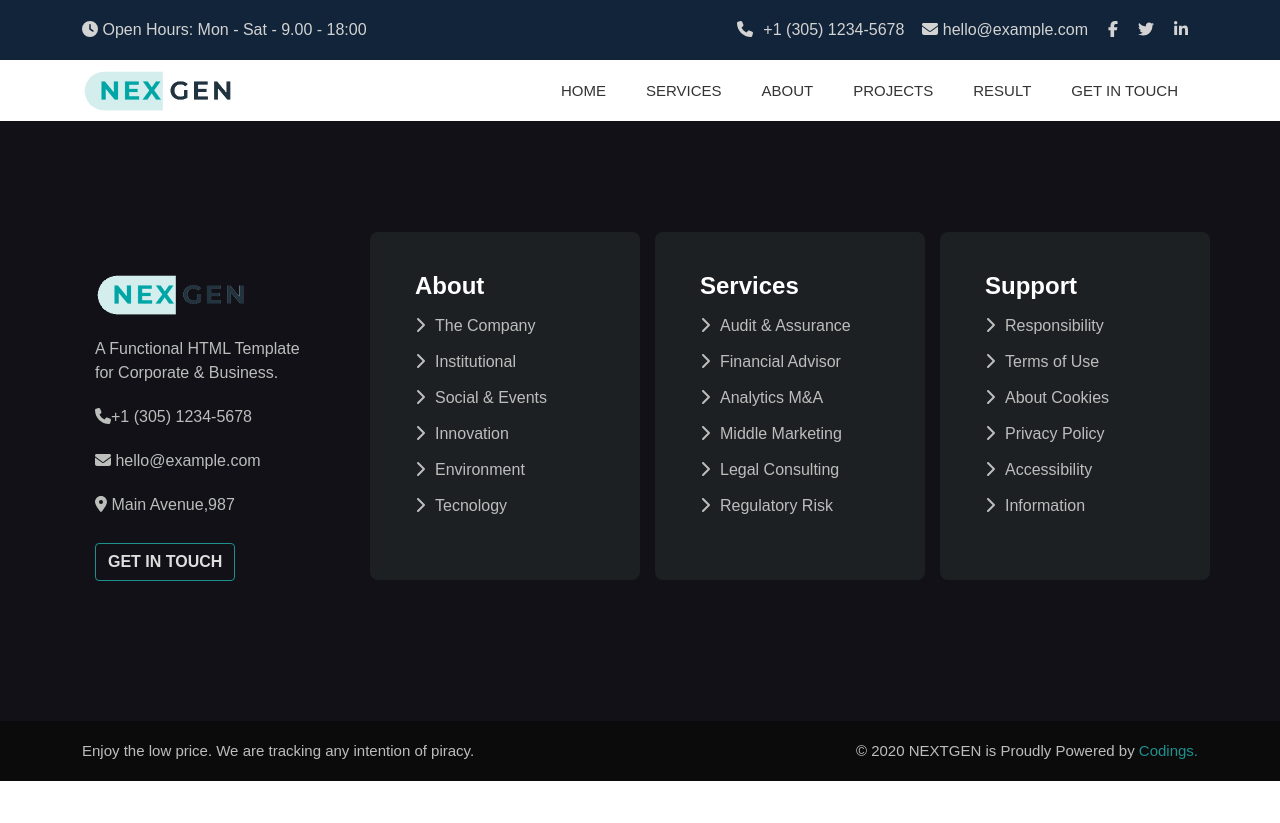
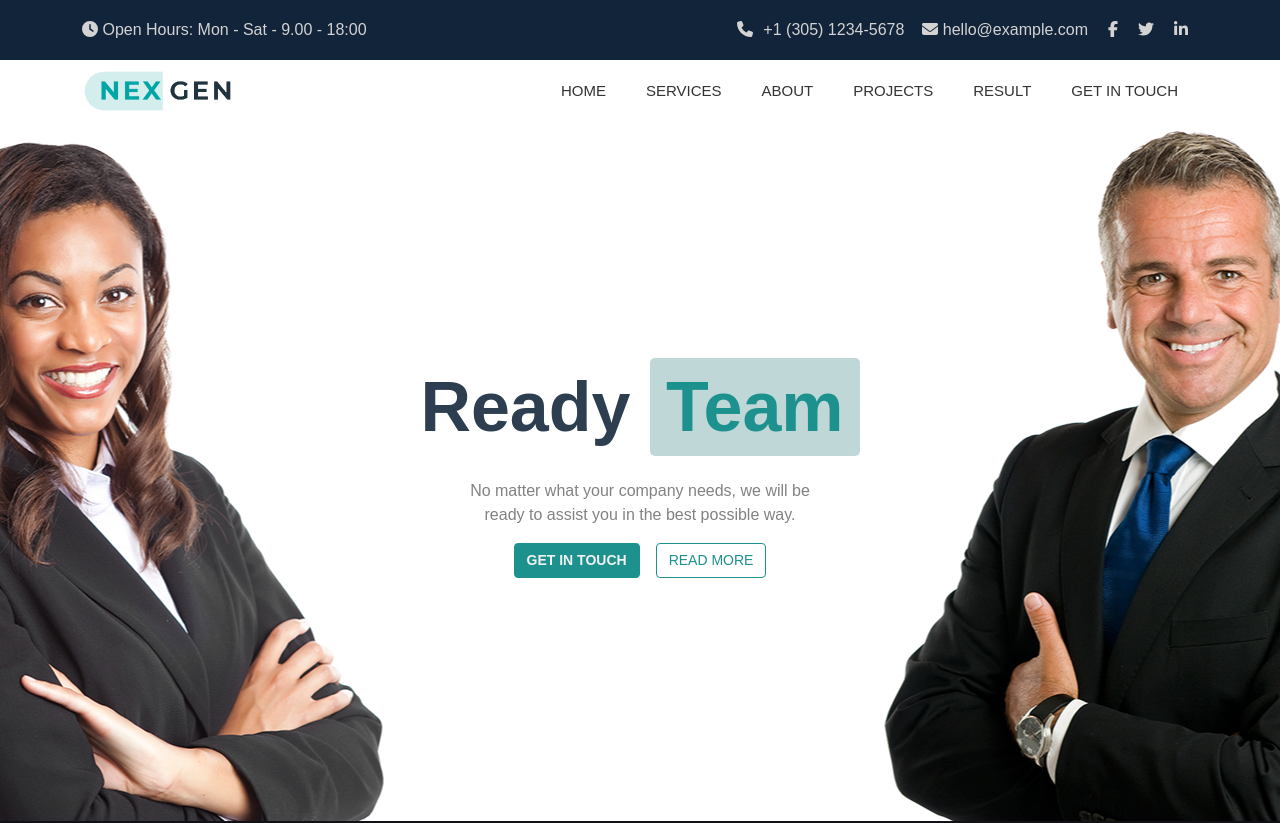
Before and after one commit to nehabht/proj-html-vuejs, a Vue app: page / in a window 1280 px wide. Shown: the top 823 px of the page. Before the commit the page ends 800 px from the top, so only its background shows below. Built offline with nearby package versions, Linux system fonts and the light colour scheme.

Commit message:
add jumbo

```diff
--- a/src/assets/scss/style.scss
+++ b/src/assets/scss/style.scss
@@ -18,3 +18,14 @@ img{
     -moz-osx-font-smoothing: grayscale;
     color: #2c3e50;
 }
+
+.btn{
+    border: 1px solid #1c918e;
+    font-weight: 600;
+    font-size: 14px;
+
+    &:hover{
+        filter: brightness(1.2);
+    }
+
+}
--- a/src/components/FooterComponent.vue
+++ b/src/components/FooterComponent.vue
@@ -220,12 +220,7 @@ footer{
 .btn{
     color: #dedede;
     background-color: transparent;
-    border: 1px solid #1c918e;
     margin-top: 16px;
-    //padding: 10px;
-    font-weight: 600;
-
-
 
     &:hover{
         color:white
--- /dev/null
+++ b/src/components/JumboComponent.vue
@@ -0,0 +1,71 @@
+<template>
+    <div class="container-fluid jumbo d-flex flex-column justify-content-center align-items-center text-center ">
+        <h1>Ready <span>Team</span></h1>
+
+        <p>
+            No matter what your company needs, we will be <br>
+            ready to assist you in the best possible way.
+        </p>
+
+        <div>
+            <div class="btn btn1 me-2">GET IN TOUCH</div>
+            <div class="btn btn2 ms-2">READ MORE</div>
+        </div>
+
+
+    </div>
+</template>
+
+
+<style lang="scss" scoped>
+
+.jumbo{
+    height: 700px;
+    background-image: url(@/assets/img/bg-parallax.png);
+    background-repeat: no-repeat;
+    background-position: center;
+
+    p{
+        color: #828282;
+    }
+
+}
+
+h1{
+    font-size: 70px;
+    font-weight: bold;
+    margin-bottom: 30px;
+    text-align: center;
+
+    span{
+        color: #1c918e;
+        background-color: #bfd8d7;
+        border-radius: 5px;
+        padding: 10px 16px;
+    }
+}
+
+.btn1{
+    color: rgb(241, 241, 241);
+    background-color: #1c918e;
+
+    &:hover{
+        color:white;
+
+
+    }
+}
+
+.btn2{
+    color:#1c918e;
+    font-weight: 100;
+
+    &:hover{
+        font-weight: 400;
+        color:#1c918e
+    }
+
+}
+
+
+</style>
--- a/src/components/MainComponent.vue
+++ b/src/components/MainComponent.vue
@@ -8,19 +8,19 @@
                 <NavbarMenu />
 
             </div>
-
-
-
         </div>
+        <JumboComponent />
     </main>
 </template>
 
 <script>
 import NavbarMenu from "@/components/NavbarMenu.vue";
+import JumboComponent from '@/components/JumboComponent.vue'
 
 export default {
   components: {
-    NavbarMenu
+    NavbarMenu,
+    JumboComponent,
   },
 
 };
```
